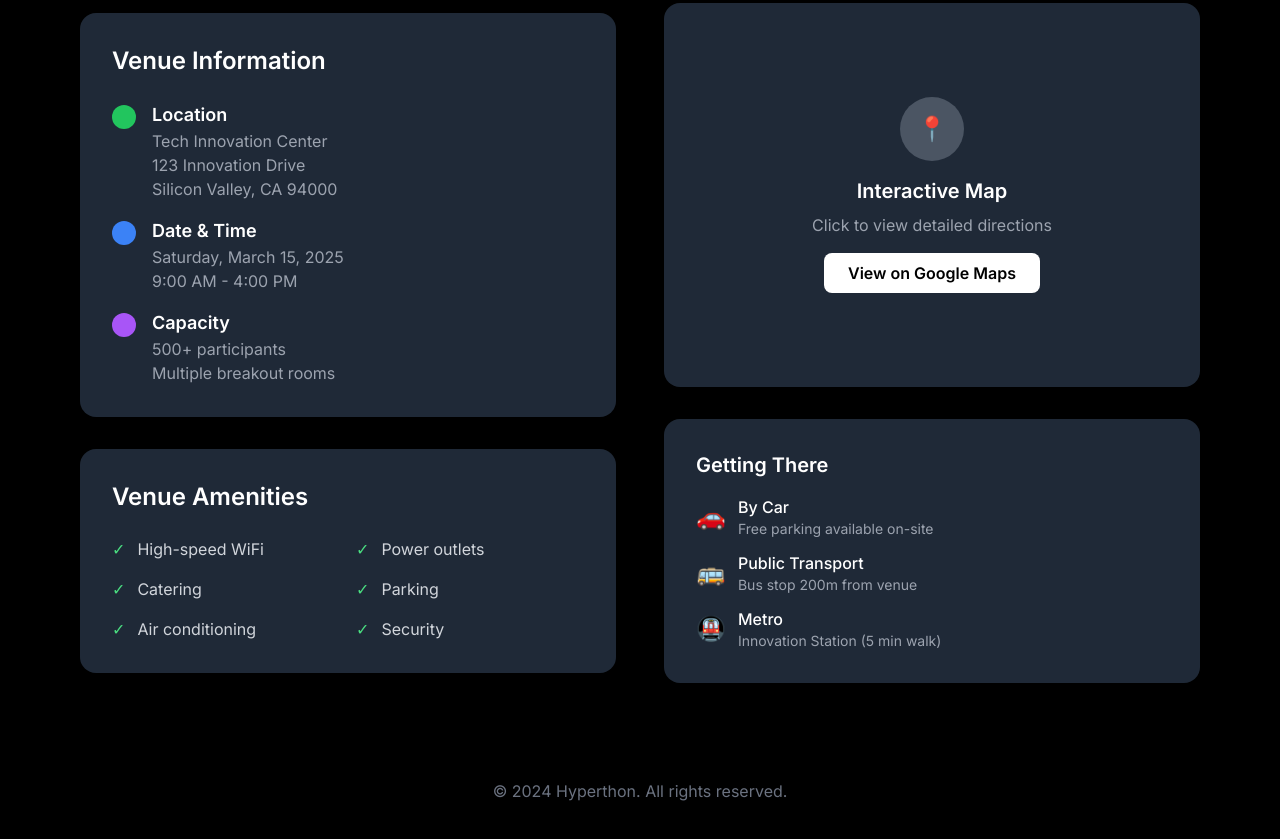
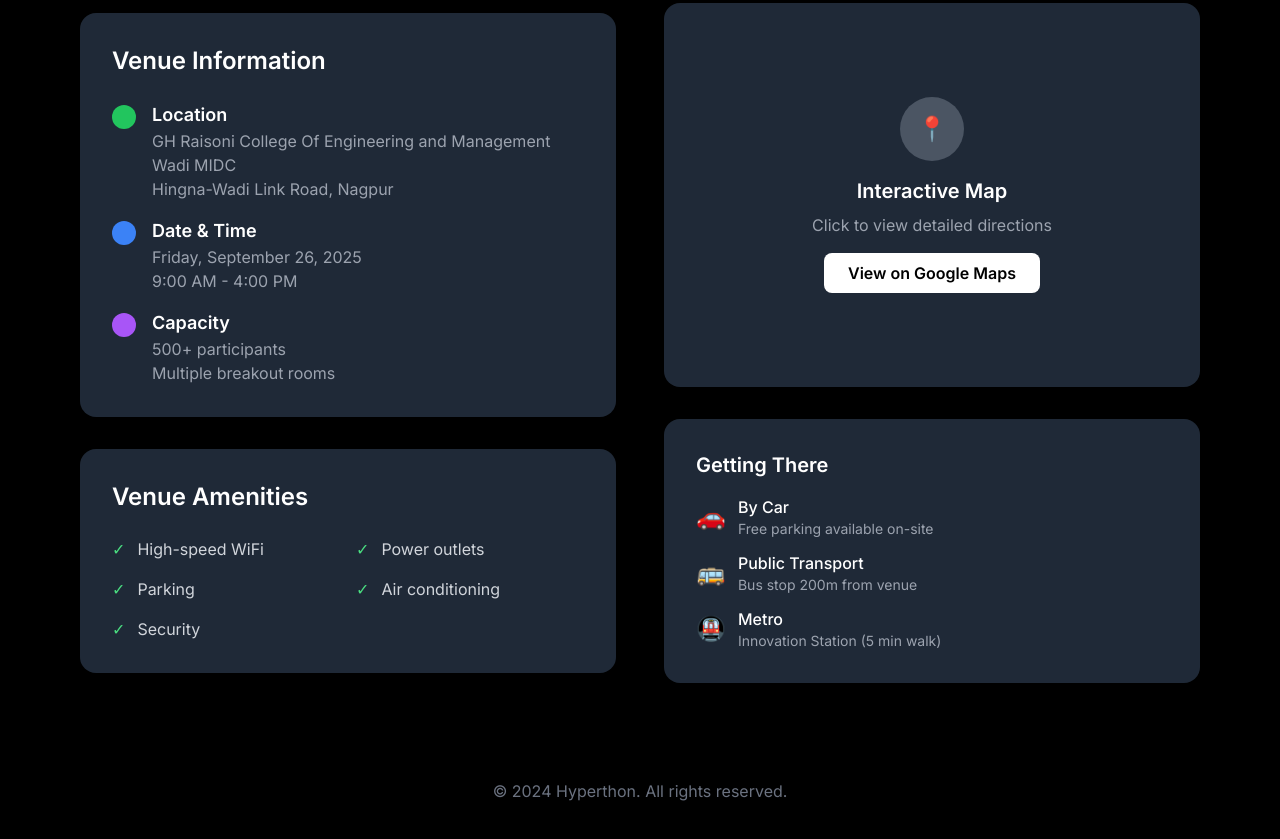
Before and after one commit to DevanshInteract/nsa-hyperthon, a website: page index.html in a window 1280 px wide. Shown: the part 3151-3990 px from the top of the page. Drawn offline with nearby package versions, Linux system fonts and the light colour scheme.

```diff
--- a/index.html
+++ b/index.html
@@ -656,7 +656,7 @@
                         <div class="w-6 h-6 bg-green-500 rounded-full flex-shrink-0 mt-1"></div>
                         <div>
                             <h5 class="text-lg font-semibold text-white">Location</h5>
-                            <p class="text-gray-400">Tech Innovation Center<br>123 Innovation Drive<br>Silicon Valley, CA 94000</p>
+                            <p class="text-gray-400">GH Raisoni College Of Engineering and Management<br>Wadi MIDC<br>Hingna-Wadi Link Road, Nagpur</p>
                         </div>
                     </div>
 
@@ -664,7 +664,7 @@
                         <div class="w-6 h-6 bg-blue-500 rounded-full flex-shrink-0 mt-1"></div>
                         <div>
                             <h5 class="text-lg font-semibold text-white">Date & Time</h5>
-                            <p class="text-gray-400">Saturday, March 15, 2025<br>9:00 AM - 4:00 PM</p>
+                            <p class="text-gray-400">Friday, September 26, 2025<br>9:00 AM - 4:00 PM</p>
                         </div>
                     </div>
 
@@ -689,10 +689,6 @@
                     <div class="flex items-center space-x-3">
                         <span class="text-green-400">✓</span>
                         <span class="text-gray-300">Power outlets</span>
-                    </div>
-                    <div class="flex items-center space-x-3">
-                        <span class="text-green-400">✓</span>
-                        <span class="text-gray-300">Catering</span>
                     </div>
                     <div class="flex items-center space-x-3">
                         <span class="text-green-400">✓</span>
```
